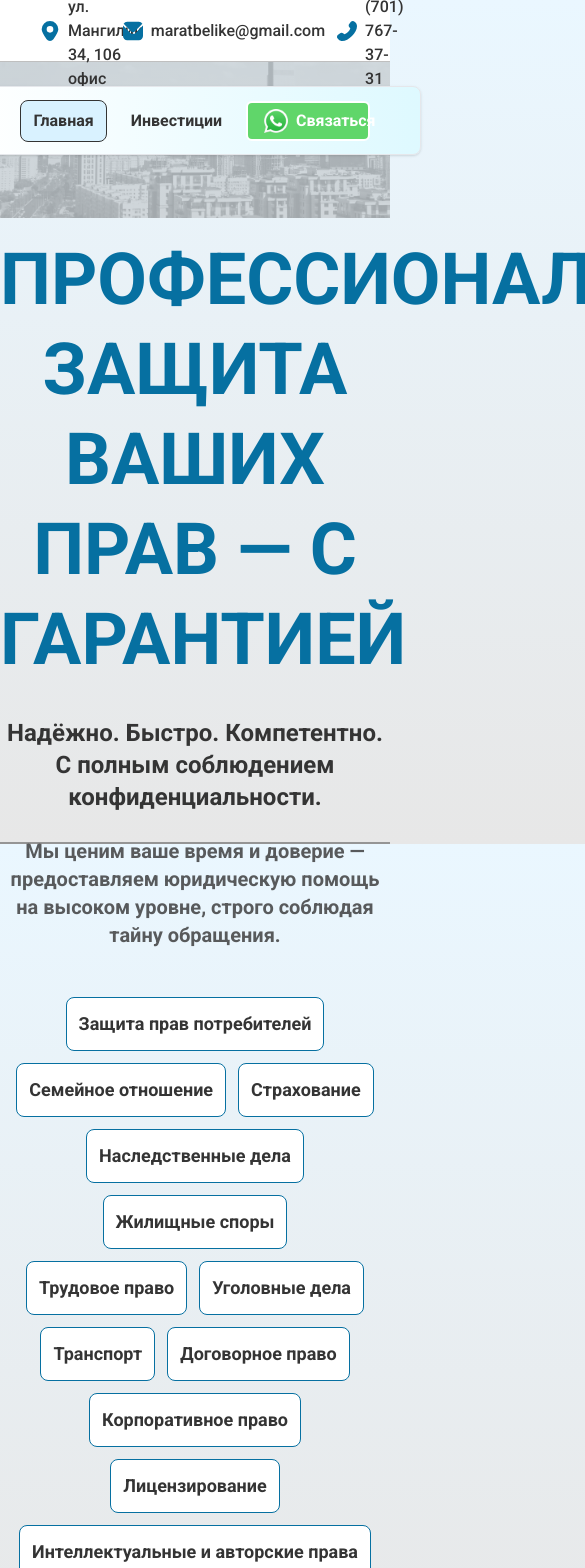
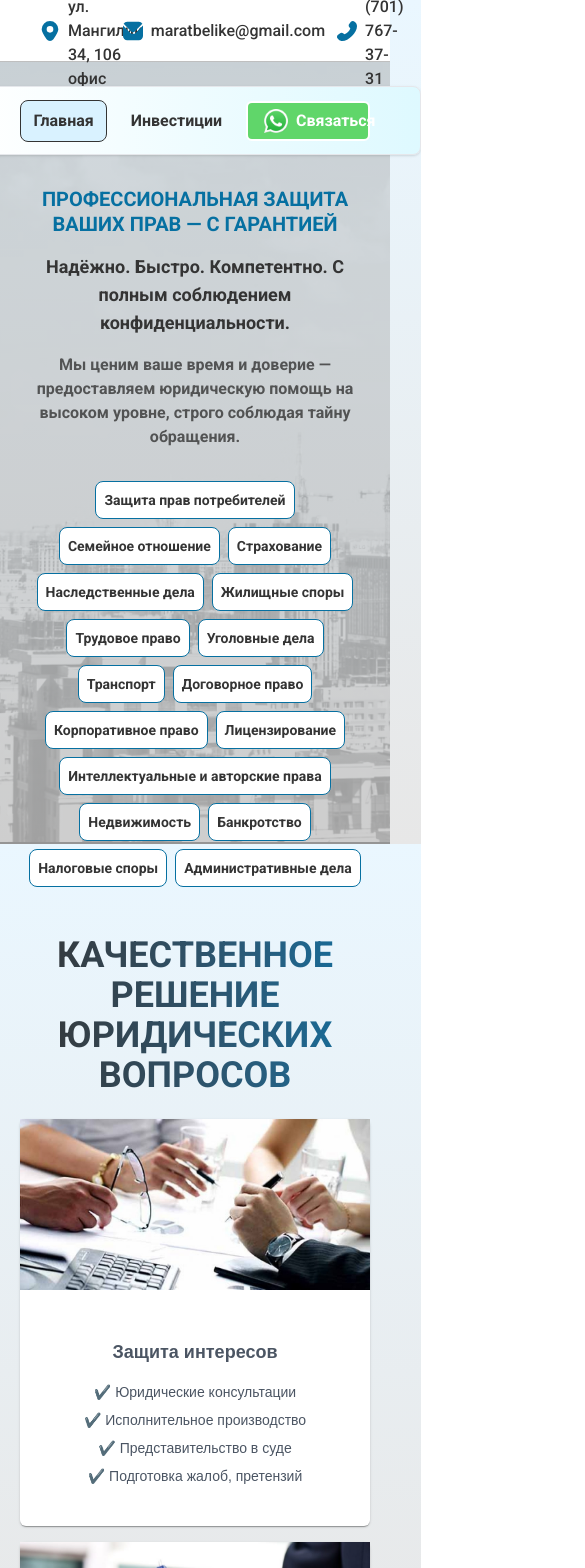
Before and after one commit to ba-mirza/mi-cet-app, a Next.js app: page / in a window 390 px wide. Shown: the top 1568 px of the page, 585 px wide, since content can reach past the window. Built offline with nearby package versions, Linux system fonts and the light colour scheme; a web font is replaced by a local one.

Commit message:
[fix-responsive]: fixed home page for responsive

```diff
--- a/app/page.tsx
+++ b/app/page.tsx
@@ -25,12 +25,21 @@ export default function Home() {
     {
       title: "Защита интересов",
       imgSource: "/img/1.jpg",
-      subtitles: ["Юридические консультации", "Исполнительное производство", "Представительство в суде", "Подготовка жалоб, претензий"]
+      subtitles: [
+        "Юридические консультации",
+        "Исполнительное производство",
+        "Представительство в суде",
+        "Подготовка жалоб, претензий",
+      ],
     },
     {
       title: "Заключение договоров",
       imgSource: "/img/2.jpg",
-      subtitles: ["Подготовка договоров", "Экспертиза договоров", "Сопровождение сделок",],
+      subtitles: [
+        "Подготовка договоров",
+        "Экспертиза договоров",
+        "Сопровождение сделок",
+      ],
     },
     {
       title: "Аутсорсинг",
@@ -40,33 +49,53 @@ export default function Home() {
     {
       title: "Корпоративное право",
       imgSource: "/img/4.jpg",
-      subtitles: ["Регистрация ТОО/АО", "Перерегистрация/Ликвидация", "Разработка корпоративных документов", "Консультация органов управления"]
+      subtitles: [
+        "Регистрация ТОО/АО",
+        "Перерегистрация/Ликвидация",
+        "Разработка корпоративных документов",
+        "Консультация органов управления",
+      ],
     },
     {
       title: "Сопровождение в тендерах",
       imgSource: "/img/5.jpg",
-      subtitles: ["Услуги тендерного специалиста", "Госзакупки", "Закупки нац. компаний и холдингов", "Закупки субъектов естественных монополий"]
+      subtitles: [
+        "Услуги тендерного специалиста",
+        "Госзакупки",
+        "Закупки нац. компаний и холдингов",
+        "Закупки субъектов естественных монополий",
+      ],
     },
     {
       title: "Защита интересов",
       imgSource: "/img/6.jpg",
-      subtitles: ["Юридические консультации", "Исполнительное производство", "Представительство в суде", "Подготовка жалоб, претензий"]
+      subtitles: [
+        "Юридические консультации",
+        "Исполнительное производство",
+        "Представительство в суде",
+        "Подготовка жалоб, претензий",
+      ],
     },
     {
       title: "Правовой аудит",
       imgSource: "/img/7.jpg",
-      subtitles: ["Кадровый аудит", "Договорной аудит", "Аудит закупочных процедур", "Аудит ВНД"],
+      subtitles: [
+        "Кадровый аудит",
+        "Договорной аудит",
+        "Аудит закупочных процедур",
+        "Аудит ВНД",
+      ],
     },
     {
       title: "Консалтинг в сфере строительства",
       imgSource: "/img/8.jpg",
-      subtitles: ["Договоры строительного подряда", "Споры, связанные с ними"]
+      subtitles: ["Договоры строительного подряда", "Споры, связанные с ними"],
     },
     {
       title: "Медиация",
       imgSource: "/img/9.jpg",
-      subtitles: ["Урегулирование споров профессиональным медиатором"]
-    }
+      subtitles: ["Урегулирование споров профессиональным медиатором"],
+    },
   ];
 
   const serviceCard = [
@@ -87,7 +116,8 @@ export default function Home() {
       imgSource: "/img/44.jpg",
     },
     {
-      title: "Профессиональную юридическую помощь по защите ваших прав и интересов в суде и в государственных органах",
+      title:
+        "Профессиональную юридическую помощь по защите ваших прав и интересов в суде и в государственных органах",
       imgSource: "/img/55.jpg",
     },
   ];
@@ -96,41 +126,54 @@ export default function Home() {
     <>
       {/* Background Image - позади Banner и Header */}
       <div
-        className="absolute top-0 left-0 w-full opacity-35 -z-10"
+        className="absolute top-0 left-0 w-full opacity-35 -z-10 bg-cover bg-center lg:bg-auto lg:bg-top"
+        style={{
+          backgroundImage: `url('/img/hero-section-bg.png')`,
+          backgroundRepeat: "no-repeat",
+          height: "100vh",
+          borderBottom: "2px solid black",
+          backgroundSize: "cover", // Мобильная и планшетная версия
+        }}
+      >
+        {/* Для десктопа через inline стиль с медиа запросом */}
+        <div
+          className="hidden lg:block absolute inset-0"
           style={{
             backgroundImage: `url('/img/hero-section-bg.png')`,
             backgroundSize: "100% auto",
             backgroundRepeat: "no-repeat",
-          height: "100vh",
-          borderBottom: "2px solid black",
+            backgroundPosition: "top center",
           }}
         />
+      </div>
 
       {/* Hero Section Content */}
       <section className="relative z-10">
-        <div className="">
-          <h1 className="mt-20 uppercase text-2xl text-center font-black text-[#0670A1] text-[72px] leading-tight">
+        <div className="px-4 lg:px-0">
+          <h1 className="mt-8 uppercase text-xl text-center font-black text-[#0670A1] leading-tight sm:mt-12 sm:text-2xl md:mt-16 md:text-3xl lg:mt-20 lg:text-4xl xl:text-5xl 2xl:text-[72px]">
             Профессиональная защита
             <br />
             ваших прав — с гарантией
           </h1>
 
-          <p className="mt-8 text-center font-bold text-2xl text-[#343434]">
+          <p className="mt-4 text-center font-bold text-lg text-[#343434] sm:mt-6 sm:text-xl md:mt-8 lg:text-xl xl:text-2xl">
             Надёжно. Быстро. Компетентно. С полным соблюдением
             конфиденциальности.
           </p>
 
-          <p className="mt-6 text-center font-bold text-xl text-[#343434] opacity-80">
+          <p className="mt-4 text-center font-bold text-base text-[#343434] opacity-80 sm:mt-5 md:mt-6 md:text-lg lg:text-lg xl:text-xl">
             Мы ценим ваше время и доверие — предоставляем юридическую помощь{" "}
+            <span className="hidden lg:inline">
               <br />
+            </span>
             на высоком уровне, строго соблюдая тайну обращения.
           </p>
 
-          <div className="flex gap-3 justify-center mt-12 flex-wrap mx-auto px-4">
+          <div className="flex gap-2 justify-center mt-8 flex-wrap mx-auto px-2 sm:gap-3 sm:mt-10 md:mt-12 sm:px-4 lg:px-4">
             {dealsText.map((deal, index) => (
               <p
                 key={index}
-                className="border border-[#0670A1] rounded-lg bg-[#fff] cursor-pointer hover:bg-blue-100 transition-colors p-3 text-center font-semibold text-lg text-[#343434]"
+                className="border border-[#0670A1] rounded-lg bg-[#fff] cursor-pointer hover:bg-blue-100 transition-colors p-2 text-center font-semibold text-sm text-[#343434] sm:p-3 sm:text-base md:text-lg"
               >
                 {deal}
               </p>
@@ -140,31 +183,34 @@ export default function Home() {
       </section>
 
       {/* Second Section */}
-      <section className="mt-20">
+      <section className="mt-12 sm:mt-16 lg:mt-20 2xl:mt-24">
         <div className="px-4">
           <h2 className="section-text font-black">
             Качественное решение юридических вопросов
           </h2>
-          <div className="mt-10 flex flex-wrap justify-center gap-2 px-4">
+          <div className="mt-6 flex flex-wrap justify-center gap-4 sm:mt-8 sm:gap-6 lg:mt-10 lg:gap-2 lg:px-4">
             {legalServices.map((service, idx) => (
               <Card
                 header={
                   <Image
-                    className="w-32 h-auto"
+                    className="w-20 h-auto sm:w-24 md:w-28 lg:w-32"
                     src={service.imgSource}
                     alt={`image-${service.title}`}
                     loading="lazy"
                   />
                 }
-                className="w-[440px] m-2 transition-all duration-300 hover:backdrop-blur-md hover:bg-white/10 hover:border-white/20 hover:shadow-xl hover:-translate-y-2 select-none"
+                className="w-full max-w-sm mx-1 transition-all duration-300 hover:backdrop-blur-md hover:bg-white/10 hover:border-white/20 hover:shadow-xl hover:-translate-y-2 select-none sm:max-w-md md:max-w-lg lg:w-[440px] lg:max-w-none lg:m-2"
                 key={idx}
               >
-                <h2 className="text-center text-[24px] font-semibold p-2">
+                <h2 className="text-center text-lg font-semibold p-2 sm:text-xl md:text-[22px] lg:text-[24px]">
                   {service.title}
                 </h2>
                 <ul>
                   {service.subtitles.map((text, id) => (
-                    <li className="mt-3 text-center text-lg" key={id}>
+                    <li
+                      className="mt-2 text-center text-sm sm:mt-3 sm:text-base lg:text-lg"
+                      key={id}
+                    >
                       ✔️ {text}
                     </li>
                   ))}
@@ -175,20 +221,22 @@ export default function Home() {
         </div>
       </section>
 
-      <section className="mt-20">
-        <div className="flex items-center mix-blend-luminosity bg-[url('/img/about-bg.png')] bg-cover bg-right bg-no-repeat mt-5 border-t-1 border-b-1 border-[#343434] h-[600px] w-full bg-white px-12">
-          <div className="flex flex-col gap-2">
-            <h1 className="uppercase font-black text-6xl bg-gradient-to-r from-[#343434] to-[#0670A1] bg-clip-text text-transparent">
+      {/* About Section */}
+      <section className="mt-12 sm:mt-16 lg:mt-20 2xl:mt-24">
+        <div className="flex items-center mix-blend-luminosity bg-[url('/img/about-bg.png')] bg-cover bg-center bg-no-repeat mt-3 border-t-1 border-b-1 border-[#343434] h-[300px] w-full bg-white px-4 sm:h-[400px] sm:px-6 md:h-[500px] md:px-8 lg:h-[600px] lg:bg-right lg:px-12 2xl:h-[700px]">
+          <div className="flex flex-col gap-1 sm:gap-2">
+            <h1 className="uppercase font-black text-2xl bg-gradient-to-r from-[#343434] to-[#0670A1] bg-clip-text text-transparent sm:text-3xl md:text-4xl lg:text-5xl xl:text-6xl 2xl:text-7xl">
               О нас
             </h1>
-            <p className="mt-4 w-1/2 font-medium text-xl">
+            <p className="mt-2 w-full font-medium text-sm leading-relaxed sm:mt-3 sm:text-base sm:w-3/4 md:mt-4 md:text-lg md:w-2/3 lg:w-1/2 lg:text-xl 2xl:text-2xl">
               Профессиональный опыт юристов по гражданским и административным
               делам, корпоративным спорам, решению споров с государственными
               органами, учреждениями и организациями всех форм собственности
               позволяет положительно решать острые вопросы и проблемы наших
-              клиентов. <br /> <br /> Опыт наших специалистов в области
-              правового регулирования отношении возникающих в авиационном,
-              железнодорожном, автомобильном и водном транспортах,
+              клиентов. <br className="hidden sm:inline" />{" "}
+              <br className="hidden sm:inline" /> Опыт наших специалистов в
+              области правового регулирования отношении возникающих в
+              авиационном, железнодорожном, автомобильном и водном транспортах,
               недропользовании, строительстве и финансовом регулировании, в том
               числе фискального, позволяет нашим клиентам уверенно планировать
               свои действия и будущее.
@@ -197,48 +245,55 @@ export default function Home() {
         </div>
       </section>
 
-      <section className="mt-20">
-        <h1 className="section-text">
-          Обратившись в нашу юридическую <br /> фирму Вы получите
+      {/* Services Grid Section */}
+      <section className="mt-12 sm:mt-16 lg:mt-20 2xl:mt-24">
+        <h1 className="section-text px-4 sm:px-0">
+          Обратившись в нашу юридическую{" "}
+          <span className="hidden sm:inline">
+            <br />
+          </span>{" "}
+          фирму Вы получите
         </h1>
-        <div className="mt-6">
-          <div className="grid grid-cols-3 mx-auto max-w-fit gap-4">
-            {
-              serviceCard.slice(0, 3).map((serv, index: number) => (
+        <div className="mt-4 px-4 sm:mt-6 lg:px-8 xl:px-16 2xl:px-0">
+          {/* Первый ряд - 3 карточки */}
+          <div className="flex flex-col gap-4 sm:grid sm:grid-cols-2 lg:grid-cols-3 xl:mx-auto xl:max-w-fit xl:gap-4">
+            {serviceCard.slice(0, 3).map((serv, index) => (
               <div
-                      style={{backgroundImage: `url(${serv.imgSource})`}}
-                      className="w-[428px] h-[360px] rounded-lg bg-cover bg-no-repeat relative overflow-hidden"
-                      key={index}>
+                style={{ backgroundImage: `url(${serv.imgSource})` }}
+                className="w-full h-[200px] rounded-lg bg-cover bg-no-repeat relative overflow-hidden sm:h-[250px] md:h-[300px] lg:w-[350px] lg:h-[300px] xl:w-[380px] xl:h-[320px] 2xl:w-[428px] 2xl:h-[360px]"
+                key={index}
+              >
                 <div className="absolute inset-0 bg-gradient-to-t from-[#0670A1] to-transparent hover:to-[#0670A1]/25 transition-all duration-500"></div>
-                    <h2 className="uppercase absolute bottom-0 left-0 right-0 text-center text-[20px] font-semibold p-3 text-white z-10">
+                <h2 className="uppercase absolute bottom-0 left-0 right-0 text-center text-base font-semibold p-3 text-white z-10 sm:text-lg xl:text-[18px] 2xl:text-[20px]">
                   {serv.title}
                 </h2>
               </div>
-              ))
-            }
+            ))}
           </div>
-          <div className="grid grid-cols-2 mx-auto max-w-fit mt-4 gap-4">
-            {
-              serviceCard.slice(3, 5).map((serv, index: number) => (
+
+          {/* Второй ряд - 2 карточки */}
+          <div className="flex flex-col gap-4 mt-4 sm:grid sm:grid-cols-1 lg:grid-cols-2 xl:mx-auto xl:max-w-fit xl:gap-4">
+            {serviceCard.slice(3, 5).map((serv, index) => (
               <div
-                      style={{backgroundImage: `url(${serv.imgSource})`}}
-                      className="w-[650px] h-[360px] rounded-lg bg-cover bg-no-repeat relative overflow-hidden col-span-2/1"
-                      key={index}>
+                style={{ backgroundImage: `url(${serv.imgSource})` }}
+                className="w-full h-[200px] rounded-lg bg-cover bg-no-repeat relative overflow-hidden sm:h-[250px] md:h-[300px] lg:w-[530px] lg:h-[300px] xl:w-[580px] xl:h-[320px] 2xl:w-[650px] 2xl:h-[360px]"
+                key={index}
+              >
                 <div className="absolute inset-0 bg-gradient-to-t from-[#0670A1] to-transparent hover:to-[#0670A1]/25 transition-all duration-500"></div>
-                    <h2 className="uppercase absolute bottom-0 left-0 right-0 text-center text-[20px] font-semibold p-3 text-white z-10">
+                <h2 className="uppercase absolute bottom-0 left-0 right-0 text-center text-base font-semibold p-3 text-white z-10 sm:text-lg xl:text-[18px] 2xl:text-[20px]">
                   {serv.title}
                 </h2>
               </div>
-              ))
-            }
+            ))}
           </div>
         </div>
       </section>
 
-      <section className="mt-20 mb-8">
-        <h1 className="section-text">Сертификат о деятельности</h1>
-        <div className="mt-6 flex justify-center">
-          <div className="flex border-1 rounded-lg bg-[#eaeaea] w-[396px]">
+      {/* Certificate Section */}
+      <section className="mt-12 mb-6 sm:mt-16 sm:mb-8 lg:mt-20 2xl:mt-24">
+        <h1 className="section-text px-4 sm:px-0">Сертификат о деятельности</h1>
+        <div className="mt-4 flex justify-center px-4 sm:mt-6 sm:px-0">
+          <div className="flex border-1 rounded-lg bg-[#eaeaea] w-full max-w-sm sm:max-w-md md:max-w-lg lg:w-[396px] 2xl:w-[460px]">
             <Image
               closeOnEscape={true}
               preview
```
Lines whose indentation alone changed are shown as unchanged.
